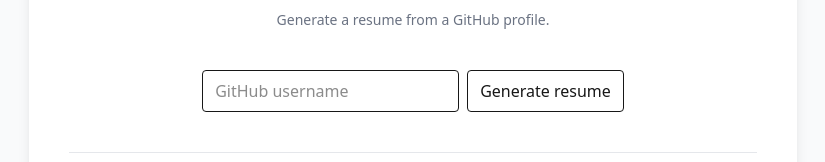
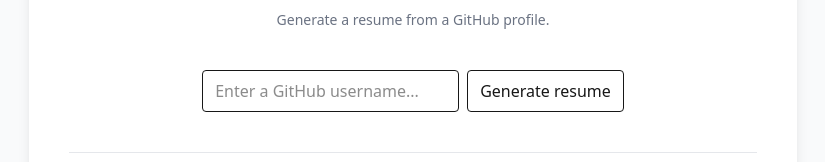
Before and after one commit to m-amroune/github-resume-generator, a Next.js app: page / in a window 1280 px wide. Shown: the part 150-312 px from the top of the page, without its empty margins (227-1052 px from the left). Built offline with nearby package versions, Linux system fonts and the light colour scheme.

Commit message:
feat: improve UI

```diff
--- a/app/page.tsx
+++ b/app/page.tsx
@@ -125,6 +125,7 @@
         <SearchForm onSubmit={handleGenerate} disabled={loading} />
 
         {loading && <p className="text-gray-500">Loading...</p>}
+
         {error && <p className="text-red-500">{error}</p>}
 
         {/* User header */}
--- a/components/SearchForm.tsx
+++ b/components/SearchForm.tsx
@@ -44,7 +44,7 @@
       }}
     >
       <input
-        placeholder="GitHub username"
+        placeholder="Enter a GitHub username..."
         className="border px-3 py-2 rounded"
         value={username}
         onChange={(e) => setUsername(e.target.value)}
```
